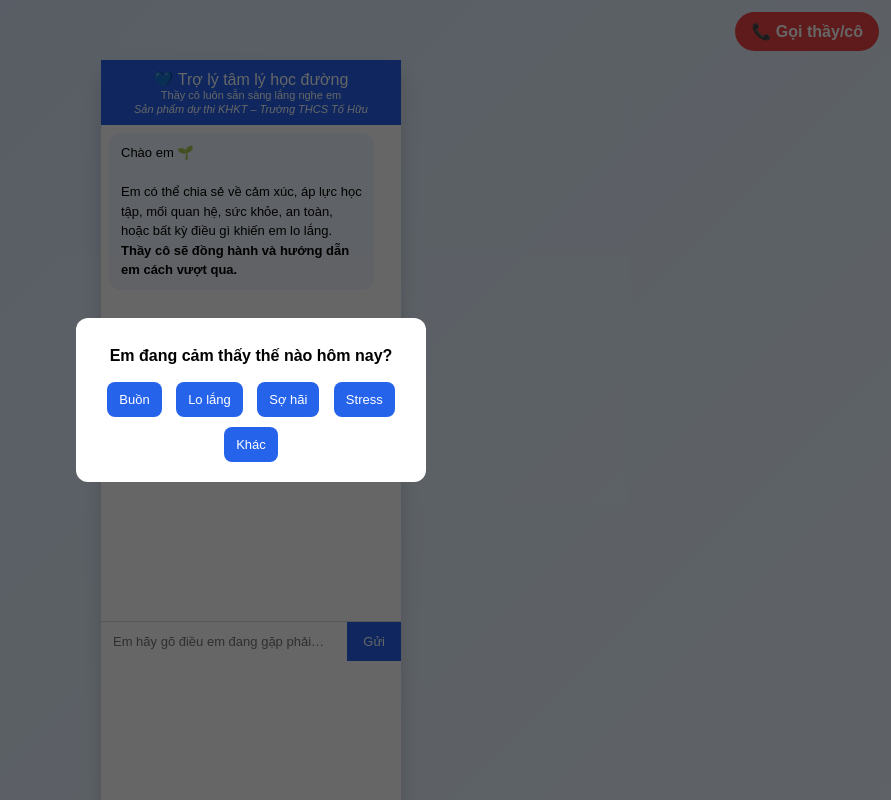
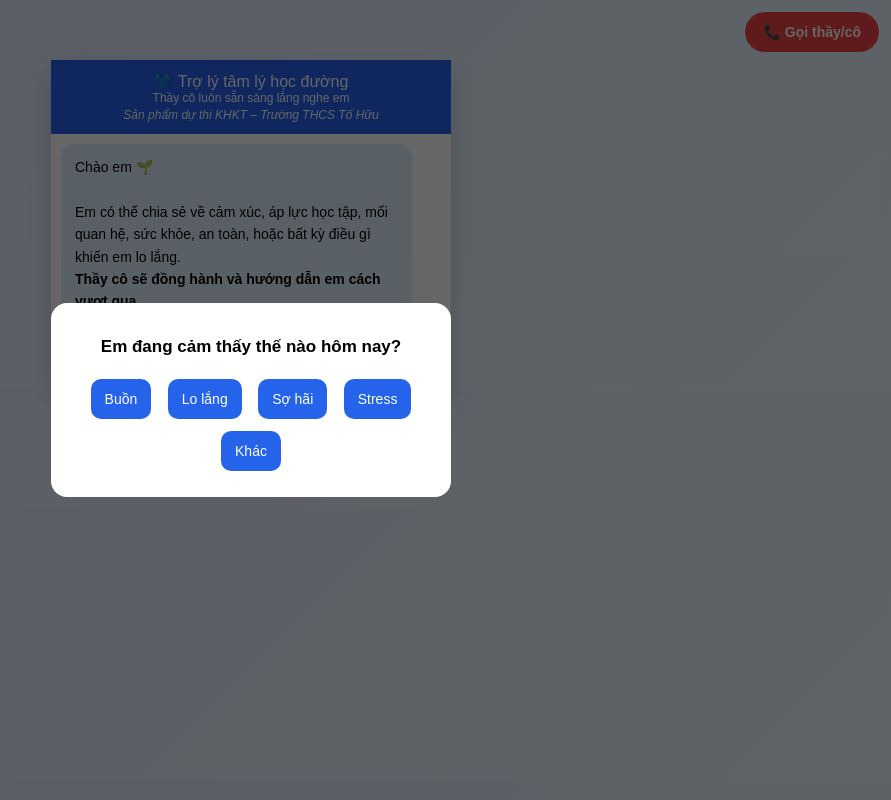
Before and after one commit to truongvanhieu011096/trolychiasehocduong, a plain HTML site: page index.html in a window 1280 px wide. Shown: the top 800 px of the page, without its empty margins (389-1280 px from the left). Drawn offline with Linux system fonts and the light colour scheme.

Commit message:
Update style.css

```diff
--- a/style.css
+++ b/style.css
@@ -13,11 +13,12 @@ body {
     right: 12px;
     background: #ef4444;
     color: white;
-    padding: 10px 16px;
-    border-radius: 25px;
+    padding: 12px 18px;
+    border-radius: 28px;
     font-weight: bold;
     text-decoration: none;
     z-index: 1001;
+    font-size: 14px;
 }
 
 .popup {
@@ -32,78 +33,78 @@ body {
 
 .popup-content {
     background:white;
-    padding:15px;
-    border-radius:12px;
+    padding:20px;
+    border-radius:16px;
     width: 90%;
-    max-width: 320px;
+    max-width: 360px;
     text-align:center;
 }
 
 .popup-content h2 {
-    font-size: 16px;
-    margin-bottom:12px;
+    font-size: 17px;
+    margin-bottom:16px;
 }
 
 .popup-buttons button {
-    margin:5px;
-    padding:10px 12px;
+    margin:6px;
+    padding:12px 14px;
     border:none;
-    border-radius:8px;
+    border-radius:10px;
     cursor:pointer;
     background:#2563eb;
     color:white;
-    font-size: 13px;
+    font-size: 14px;
 }
 
 .chat-container {
     width: 100%;
-    max-width: 300px;
+    max-width: 400px; /* tăng chiều rộng cho iPhone 16 Pro Max */
     background: white;
-    border-radius: 12px;
-    box-shadow: 0 10px 20px rgba(0,0,0,0.15);
+    border-radius: 14px;
+    box-shadow: 0 12px 25px rgba(0,0,0,0.18);
     display: flex;
     flex-direction: column;
-    height: 1000px;
+    height: auto;
     margin-top: 60px;
 }
 
 .chat-header {
     background: #2563eb;
     color: white;
-    padding: 10px;
+    padding: 12px;
     text-align: center;
 }
 
 .chat-header small {
     display: block;
-    font-size: 11px;
+    font-size: 12px;
 }
 
 .sub-title {
-    font-size: 11px;
+    font-size: 12px;
     font-style: italic;
-    margin-top: 2px;
+    margin-top: 3px;
 }
 
 .chat-box {
     flex: 1;
-    padding: 8px;
+    padding: 10px;
     overflow-y: auto;
-    max-height: 60vh;
+    max-height: 75vh; /* tăng chiều cao chat-box */
     scroll-behavior: smooth;
 }
 
 .bot, .user {
-    margin-bottom: 8px;
-    padding: 10px 12px;
-    border-radius: 12px;
+    margin-bottom: 10px;
+    padding: 12px 14px;
+    border-radius: 14px;
     max-width: 85%;
-    line-height: 1.5;
-    font-size: 13px;
+    line-height: 1.6;
+    font-size: 14px;
     word-wrap: break-word;
 }
 
-.bot { background: #eff6ff; }
+.bot { background: #e0f2fe; }
 .user {
     background: #dcfce7;
     margin-left: auto;
@@ -121,16 +122,16 @@ body {
 
 .chat-input input {
     flex: 1;
-    padding: 12px;
+    padding: 14px;
     border: none;
-    font-size: 13px;
+    font-size: 14px;
 }
 
 .chat-input button {
     background: #2563eb;
     color: white;
     border: none;
-    padding: 0 16px;
-    font-size: 13px;
+    padding: 0 18px;
+    font-size: 14px;
     cursor: pointer;
 }
```
